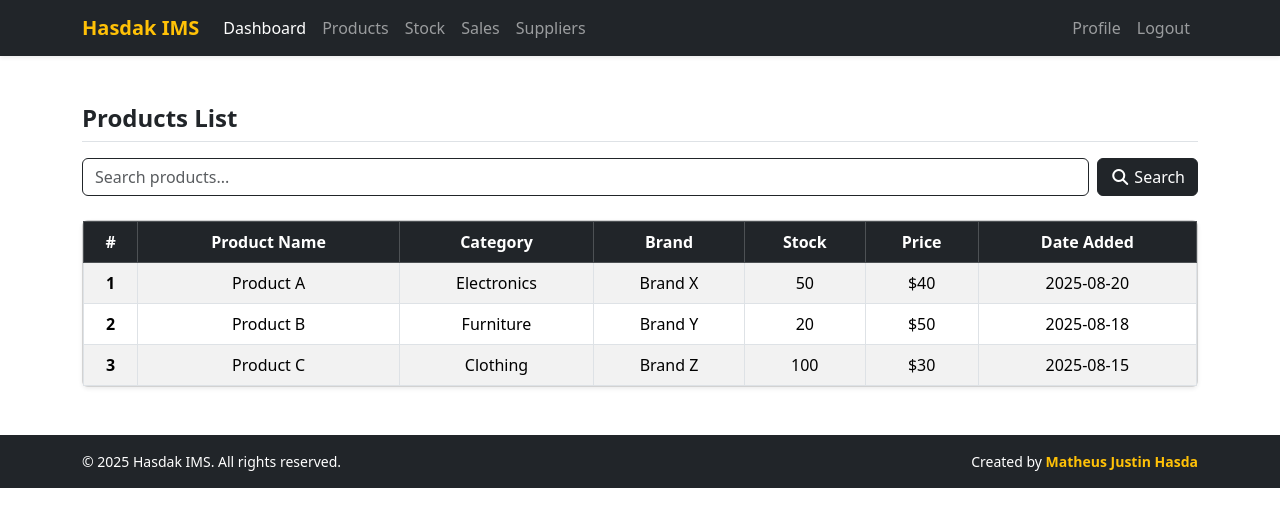
After one commit to hasdajustin/hasdakIMS, a Django app: page /products/ in a window 1280 px wide. The commit adds this page. Shown: the top 527 px of the page. Run offline with Django 5.2, Linux system fonts and the light colour scheme; some libraries are stand-ins or nearby versions.

Commit message:
fix products page UI

```diff
--- a/ims/urls.py
+++ b/ims/urls.py
@@ -20,4 +20,5 @@ from django.urls import path, include
 urlpatterns = [
     path('admin/', admin.site.urls),
     path('', include('dashboard.urls')),
+    path('products/', include('products.urls')),
 ]
--- /dev/null
+++ b/products/urls.py
@@ -0,0 +1,6 @@
+from django.urls import path
+from . import views
+
+urlpatterns = [
+    path('', views.products_view, name='products_view'),
+]
--- a/products/views.py
+++ b/products/views.py
@@ -1,3 +1,5 @@
 from django.shortcuts import render
 
 # Create your views here.
+def products_view(request):
+    return render(request, 'pages/products.html')
--- a/templates/components/navbar.html
+++ b/templates/components/navbar.html
@@ -1,6 +1,6 @@
 <nav class="navbar navbar-expand-lg navbar-dark bg-dark shadow-sm">
     <div class="container">
-        <a class="navbar-brand fw-bold text-warning" href="#">Hasdak IMS</a>
+        <a class="navbar-brand fw-bold text-warning" href="{% url 'home' %}">Hasdak IMS</a>
 
         <button class="navbar-toggler" type="button" data-bs-toggle="collapse" data-bs-target="#mainNav"
             aria-controls="mainNav" aria-expanded="false" aria-label="Toggle navigation">
@@ -9,8 +9,8 @@
 
         <div class="collapse navbar-collapse" id="mainNav">
             <ul class="navbar-nav me-auto mb-2 mb-lg-0">
-                <li class="nav-item"><a class="nav-link active" aria-current="page" href="#">Dashboard</a></li>
-                <li class="nav-item"><a class="nav-link" href="#">Products</a></li>
+                <li class="nav-item"><a class="nav-link active" aria-current="page" href="{% url 'home' %}">Dashboard</a></li>
+                <li class="nav-item"><a class="nav-link" href="{% url 'products_view' %}">Products</a></li>
                 <li class="nav-item"><a class="nav-link" href="#">Stock</a></li>
                 <li class="nav-item"><a class="nav-link" href="#">Sales</a></li>
                 <li class="nav-item"><a class="nav-link" href="#">Suppliers</a></li>
--- /dev/null
+++ b/templates/pages/products.html
@@ -0,0 +1,67 @@
+{% extends 'base.html' %}
+{% block title %}Products{% endblock %}
+
+{% block content %}
+<div class="container my-5">
+
+    <h4 class="mb-3 fw-bold border-bottom pb-2">Products List</h4>
+
+    <div class="mb-4">
+        <div class="d-flex flex-column flex-sm-row gap-2">
+            <input type="text" id="searchInput" class="form-control border-dark" placeholder="Search products...">
+            <button class="btn btn-dark d-flex align-items-center justify-content-center" type="button">
+                <i class="fas fa-magnifying-glass me-1"></i> Search
+            </button>
+        </div>
+    </div>
+
+
+    <div class="card shadow-sm rounded">
+        <div class="table-responsive">
+            <table class="table table-striped table-hover table-bordered align-middle text-center mb-0">
+                <thead class="table-dark">
+                    <tr>
+                        <th>#</th>
+                        <th>Product Name</th>
+                        <th>Category</th>
+                        <th>Brand</th>
+                        <th>Stock</th>
+                        <th>Price</th>
+                        <th>Date Added</th>
+                    </tr>
+                </thead>
+                <tbody>
+                    <tr>
+                        <th>1</th>
+                        <td>Product A</td>
+                        <td>Electronics</td>
+                        <td>Brand X</td>
+                        <td>50</td>
+                        <td>$40</td>
+                        <td>2025-08-20</td>
+                    </tr>
+                    <tr>
+                        <th>2</th>
+                        <td>Product B</td>
+                        <td>Furniture</td>
+                        <td>Brand Y</td>
+                        <td>20</td>
+                        <td>$50</td>
+                        <td>2025-08-18</td>
+                    </tr>
+                    <tr>
+                        <th>3</th>
+                        <td>Product C</td>
+                        <td>Clothing</td>
+                        <td>Brand Z</td>
+                        <td>100</td>
+                        <td>$30</td>
+                        <td>2025-08-15</td>
+                    </tr>
+                </tbody>
+            </table>
+        </div>
+    </div>
+
+</div>
+{% endblock %}
```
